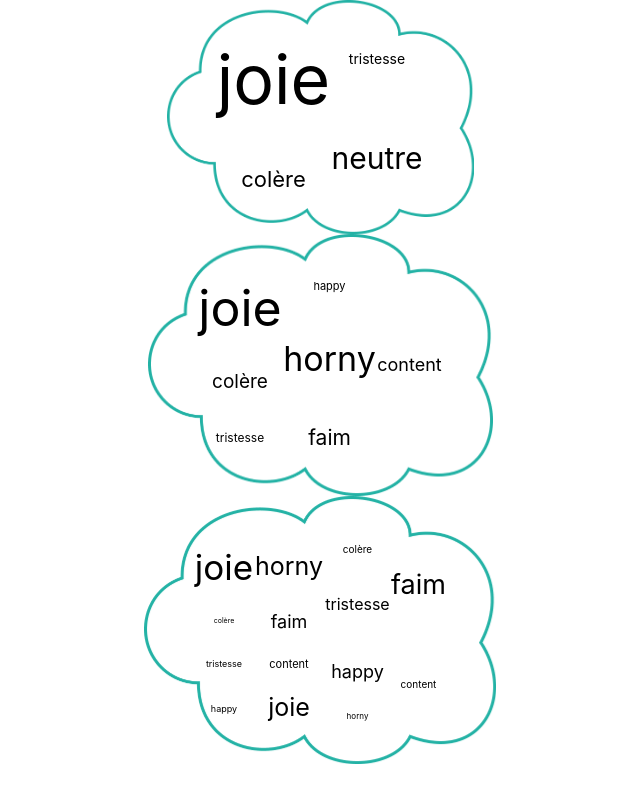
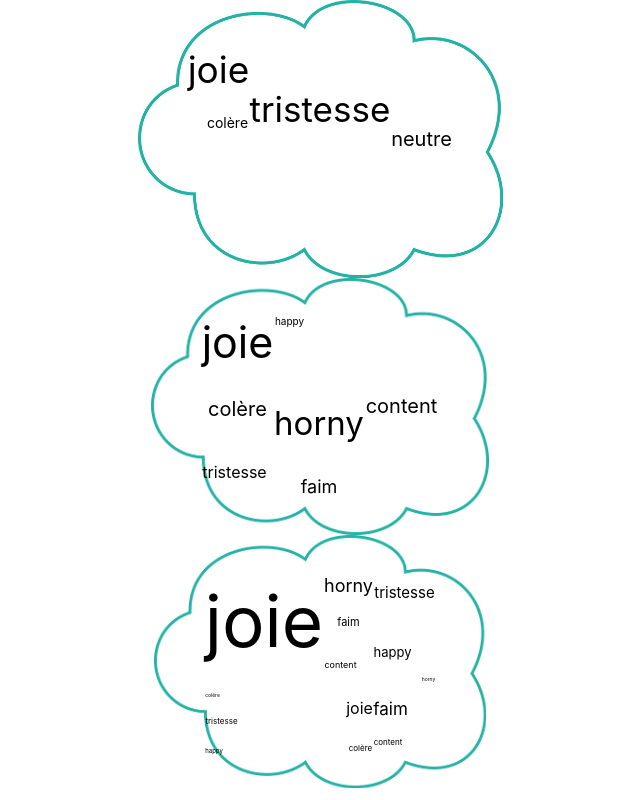
Before and after one commit to JeanPhilippeCaetano/Ymood, a React (Create React App) app in the folder ymood/: page / in a window 1280 px wide. Shown: the whole page, without its empty margins (320-960 px from the left). Built offline with nearby package versions, Linux system fonts and the light colour scheme.

Commit message:
cloud finished ?

```diff
--- a/ymood/src/App.js
+++ b/ymood/src/App.js
@@ -12,7 +12,7 @@ const emotions = [
   },
   {
     text:"tristesse",
-    weight:25,
+    weight:205,
   },
   {
     text:"neutre",
@@ -53,7 +53,7 @@ const emotions2 = [
 const emotions3 = [
   {
     text:"joie",
-    weight:45,
+    weight:450,
   },
   {
     text:"colère",
--- a/ymood/src/tempFront/wordLoader.js
+++ b/ymood/src/tempFront/wordLoader.js
@@ -10,16 +10,19 @@ const container = {
     alignContent:"center",
     alignItems:"center",
 };
+const align = ["start","end","center"]
+const justify = [{marginTop:"auto"},{marginBottom:"auto"},{}]
 
 export function displayContent(emotions){
     const AreaSize = calcContainerSize();
-    const emotionsWeight = getFullHeight(emotions);
+    const emotionsWeight = getFullWeight(emotions);
     let localheight = 0;
     let tempwidth = 0;
     let totalwidth = 0;
 
     const Elements = emotions.map((emo) => {
-        const area = emo.weight/emotionsWeight*AreaSize;
+        const ratio = emo.weight*emo.text.length/emotionsWeight;
+        const area = ratio*AreaSize;
         const size = Math.floor(Math.sqrt(area));
         const fontSize = calcFontSize(emo.text,size);
         localheight+=size;
@@ -36,10 +39,11 @@ export function displayContent(emotions){
             height:size,
             lineHeight:size+"px",
             fontSize:fontSize+"px",
+            alignSelf:align[rand(0,2)],
         }
 
         return (
-            <div className="moodText" style={divStyle}>{emo.text}</div>
+            <div className="moodText" style={{...divStyle,...justify[rand(0,2)]}}>{emo.text}</div>
         )
     });
     totalwidth += tempwidth;
@@ -54,11 +58,11 @@ export function displayContent(emotions){
     )
 }
 
-function getFullHeight(emotions){
+function getFullWeight(emotions){
     let returner = 0;
 
     emotions.forEach(emotion => {
-        returner += emotion.weight
+        returner += emotion.weight*emotion.text.length
     });
 
     return returner
@@ -68,13 +72,15 @@ function calcContainerSize(){
     return containerSize**2*0.75
 }
 
+function rand(min,max){
+    return Math.floor(Math.random() * (max - min + 1)) + min
+}
+
 function calcFontSize(text,maxsize){
     let size = maxsize+1;
     let fontsize = 100;
 
-
-    while (maxsize < size){
-        fontsize-=1;
+    while (true){
 
         let div = document.createElement("div");
         div.textContent = text;
@@ -86,6 +92,11 @@ function calcFontSize(text,maxsize){
         size = div.getBoundingClientRect().width;
 
         document.body.removeChild(div);
+        if (maxsize >= size){
+            break
+        }
+
+        fontsize-=1;
     }
 
     return fontsize
```
